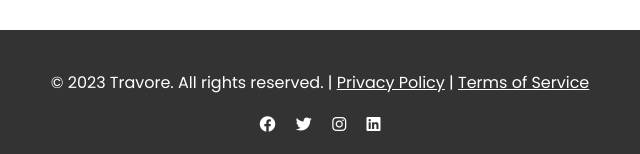
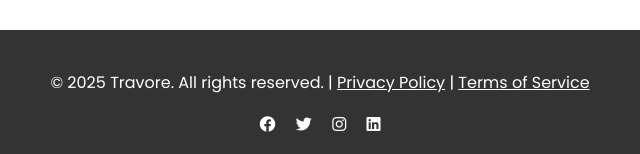
Before and after one commit to HaroonMR/Travore, a plain HTML site: page Plantrip.html in a window 1280 px wide. Shown: the part 2144-2298 px from the top of the page, 320-960 px from the left. Drawn offline with nearby package versions, Linux system fonts and the light colour scheme.

Commit message:
Update Plantrip.html

```diff
--- a/Plantrip.html
+++ b/Plantrip.html
@@ -339,7 +339,7 @@
     <!-- Footer -->
     <footer>
         <div class="container">
-            <p>&copy; 2023 Travore. All rights reserved. | <a href="#" class="text-white">Privacy Policy</a> | <a href="#" class="text-white">Terms of Service</a></p>
+            <p>&copy; 2025 Travore. All rights reserved. | <a href="#" class="text-white">Privacy Policy</a> | <a href="#" class="text-white">Terms of Service</a></p>
             <div class="mt-3">
                 <a href="#" class="text-white me-3"><i class="fab fa-facebook"></i></a>
                 <a href="#" class="text-white me-3"><i class="fab fa-twitter"></i></a>
```
